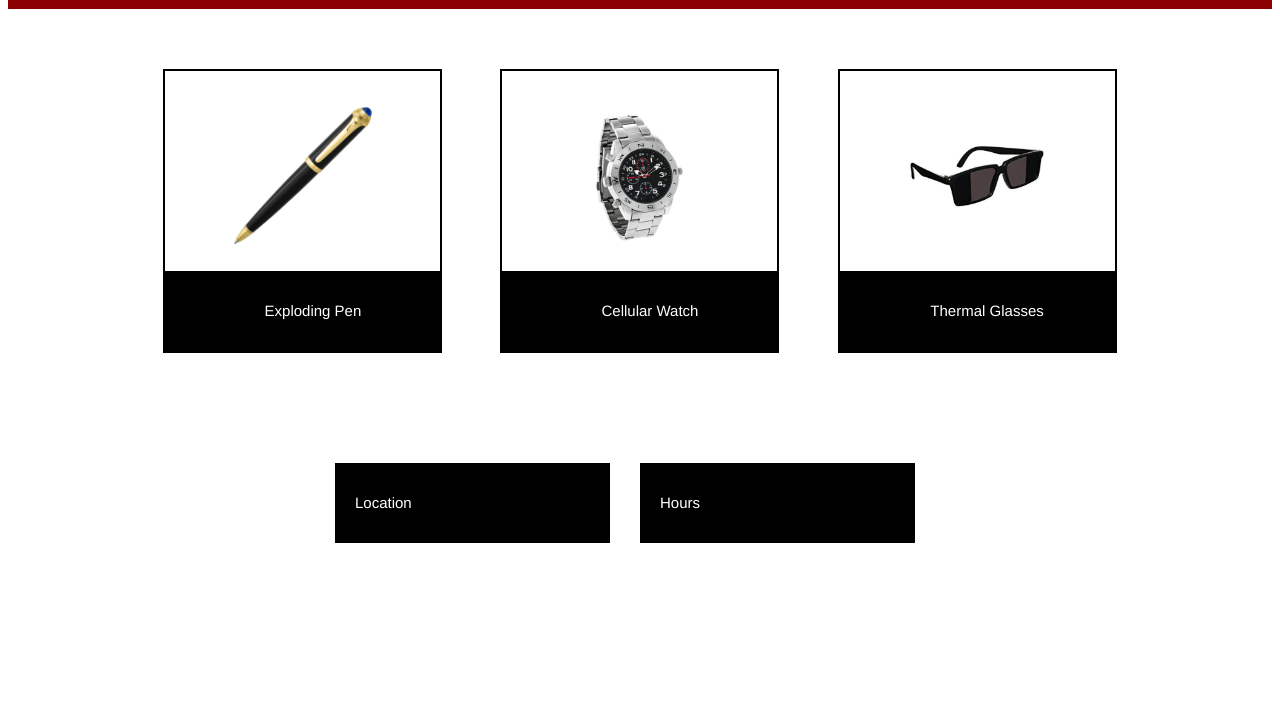
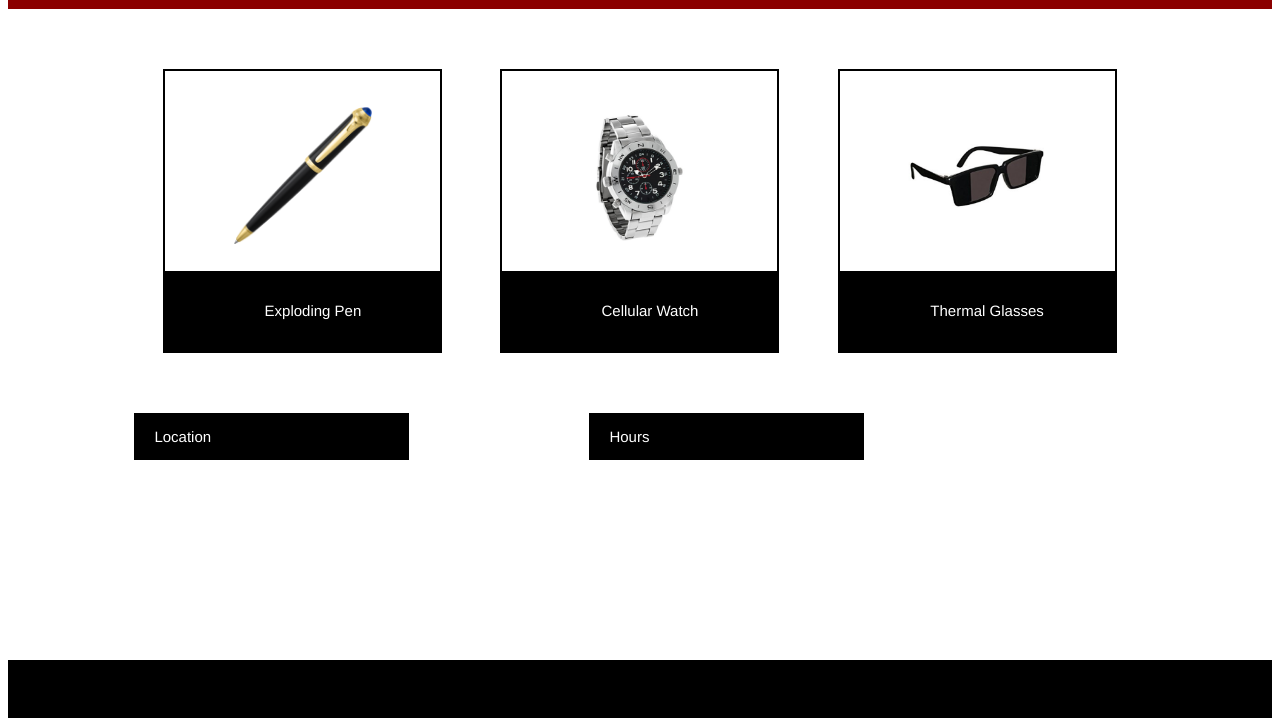
Before and after one commit to BeauPesa/Motorcycles, a plain HTML site: page index.html in a window 1280 px wide. Shown: the part 509-1227 px from the top of the page. Drawn offline with Linux system fonts and the light colour scheme.

Commit message:
4-23 3:43pm

```diff
--- a/index.html
+++ b/index.html
@@ -72,11 +72,11 @@
 <!-- LOCATION BUTTONS -->
 
   <div class="button__containter">
-    <div class="button">
+    <div id="contact">
       <p>Location
       </p>
     </div>
-    <div class="button">
+    <div id="hours">
       <p>Hours
       </p>
     </div>
--- a/resources/css/style.css
+++ b/resources/css/style.css
@@ -107,13 +107,15 @@ img {
 }
 
 .gallery__image {
+  display: flex;
+  flex-direction: column;
   align-items: center;
   z-index: 0;
   border: 2px black solid;
   background-color: white;
   /* height: 300px; */
   width: 275px;
-  margin: 60px auto;
+  margin: 60px 10px;
 }
 
 .gallery__title {
@@ -125,6 +127,7 @@ img {
   /* margin-top: 50px; */
   background-color: black;
   height: 80px;
+  width: 100%;
   align-self: flex-end;
 }
 
@@ -148,7 +151,7 @@ img {
   margin: 0 10%;
   display: flex;
   flex-direction: row;
-  justify-content: center;
+  justify-content: flex-start;
   flex-wrap: wrap;
 
 }
@@ -172,6 +175,35 @@ img {
   transition: 1s;
 }
 
+#contact {
+  width: 275px;
+  display: flex;
+  flex-direction: row;
+  justify-content: flex-start;
+  align-items: center;
+  background-color: black;
+}
+
+#contact:hover {
+  background-color: darkred;
+  transition: 1s;
+}
+
+#hours {
+  width: 275px;
+  display: flex;
+  flex-direction: row;
+  justify-content: flex-start;
+  align-items: center;
+  background-color: black;
+  margin-left: 180px;
+}
+
+#hours:hover {
+  background-color: darkred;
+  transition: 1s;
+}
+
 /* FOOTER */
 
 footer {
```
